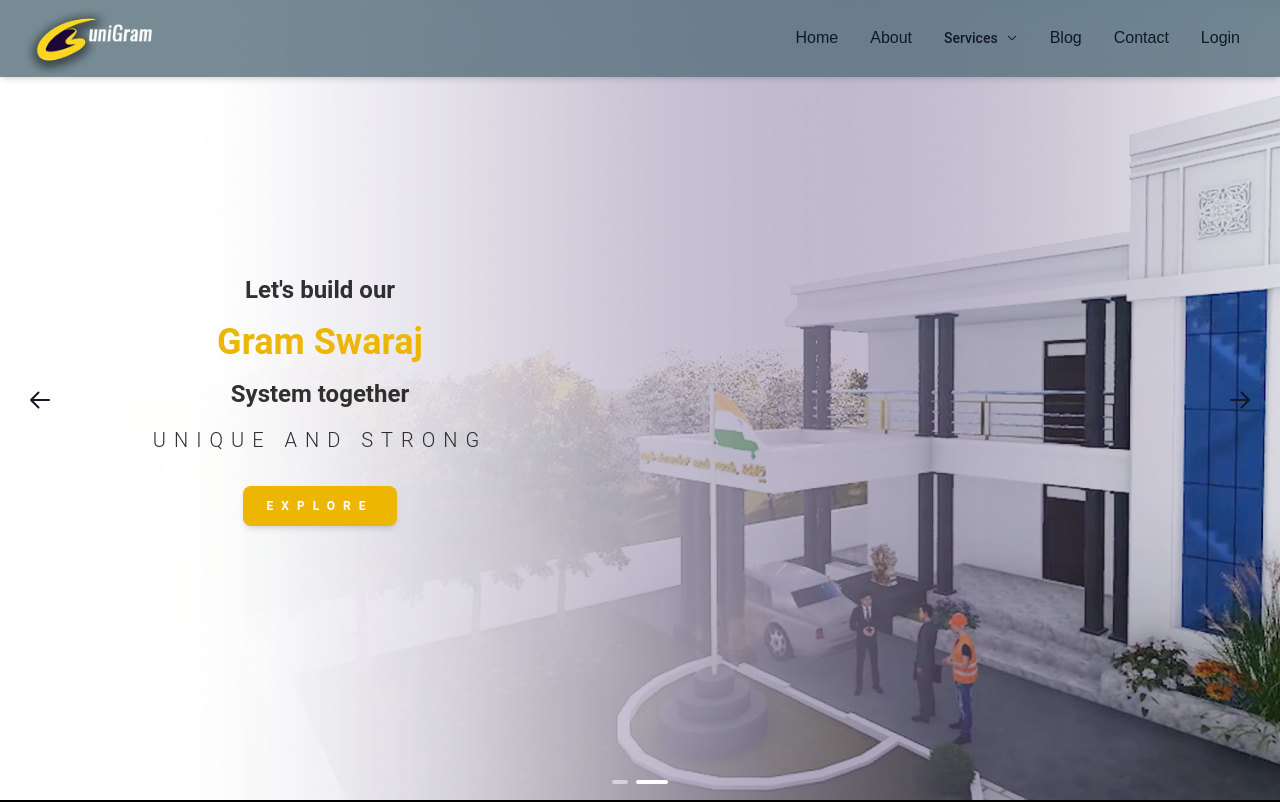
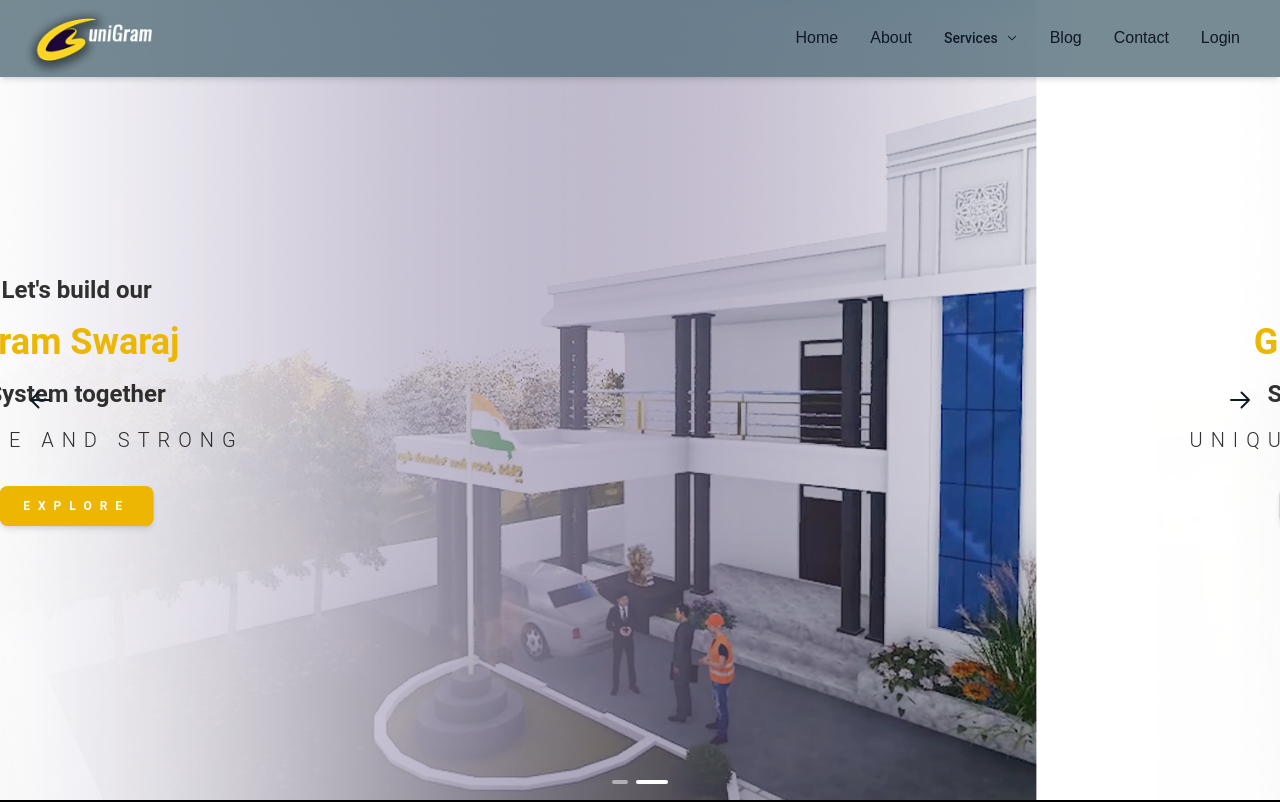
Before and after one commit to SlenderShield/unigram, a React (Vite) app: page / in a window 1280 px wide. Shown: the top 802 px of the page. Built offline with nearby package versions, Linux system fonts and the light colour scheme.

Commit message:
Scrollbar and hero duration change

```diff
--- a/src/components/Head.jsx
+++ b/src/components/Head.jsx
@@ -5,8 +5,9 @@ function Head() {
   return (
     <Carousel
       autoplay
-      autoplayDelay={3000}
+      autoplayDelay={5000}
       transition={{ duration: 2 }}
+      ease="easeInOut"
       prevArrow={({ handlePrev }) => (
         <IconButton
           variant="text"
--- a/src/routes/Root.jsx
+++ b/src/routes/Root.jsx
@@ -1,7 +1,7 @@
 import { Outlet } from "react-router-dom";
 import Header from "../components/Header"
 // import { NavbarSimple } from "../components/Navbar/Navbar"
-import Footer from "../components/Footer"
+import FooterComp from "../components/Footer"
 
 function Root() {
     return (
@@ -10,7 +10,7 @@ function Root() {
             <div className="content">
                 <Outlet />
             </div>
-            <Footer />
+            <FooterComp />
         </>
     )
 }
--- a/src/styles.css
+++ b/src/styles.css
@@ -10,6 +10,44 @@
 
 body {
   font-family: sans-serif;
+}
+
+/* Customize the overall scrollbar */
+::-webkit-scrollbar {
+  width: 8px;
+}
+
+/* Customize the scrollbar track */
+::-webkit-scrollbar-track {
+  background-color: #f4f4f4;
+  /* border-radius: 8px; */
+}
+
+/* Customize the scrollbar thumb */
+::-webkit-scrollbar-thumb {
+  background-color: #888;
+  /* border-radius: 8px; */
+}
+
+/* Customize the scrollbar thumb on hover */
+::-webkit-scrollbar-thumb:hover {
+  background-color: #555;
+}
+
+/* Customize the scrollbar corner */
+::-webkit-scrollbar-corner {
+  background-color: #f4f4f4;
+}
+
+/* Customize the scrollbar button */
+::-webkit-scrollbar-button {
+  display: none;
+}
+
+/* Add a subtle box-shadow for a 3D effect */
+::-webkit-scrollbar-thumb:active {
+  background-color: #333;
+  box-shadow: 0 0 2px 2px rgba(0, 0, 0, 0.1);
 }
 
 .mobile-nav {
```
